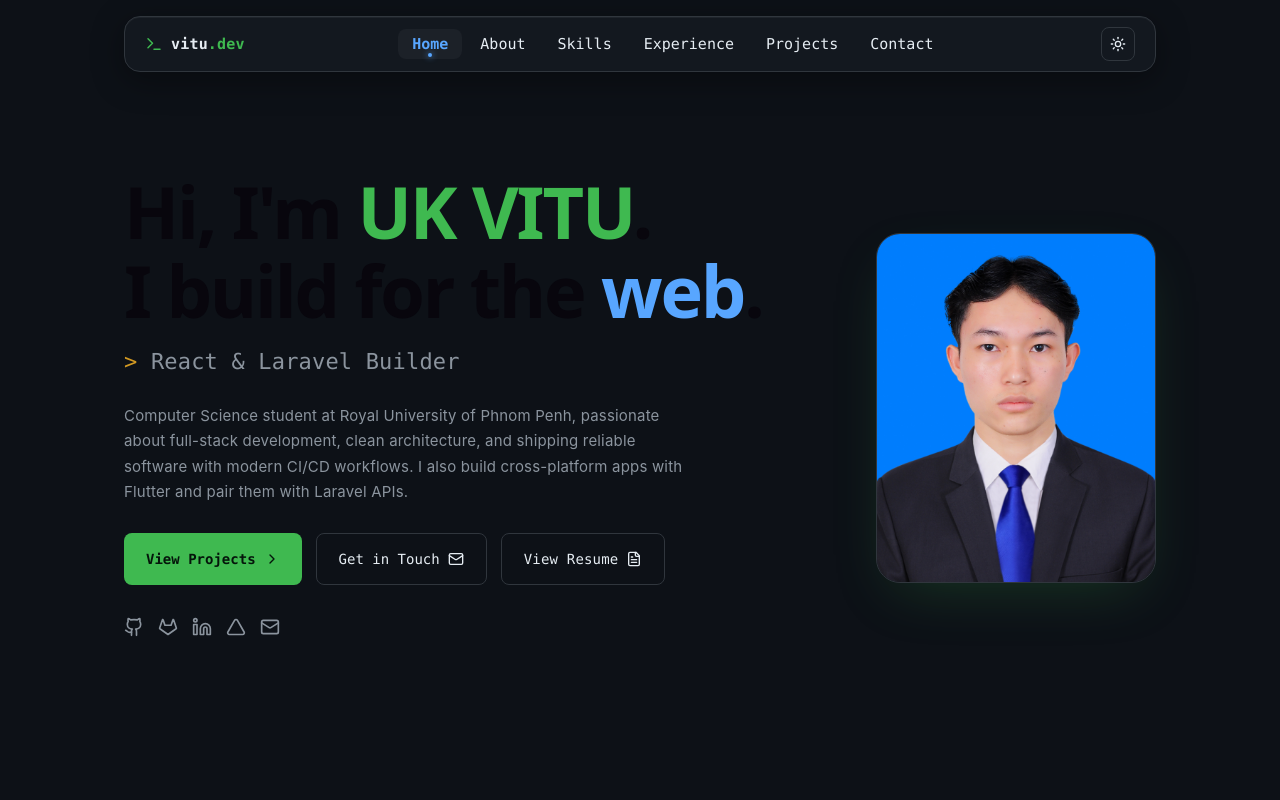
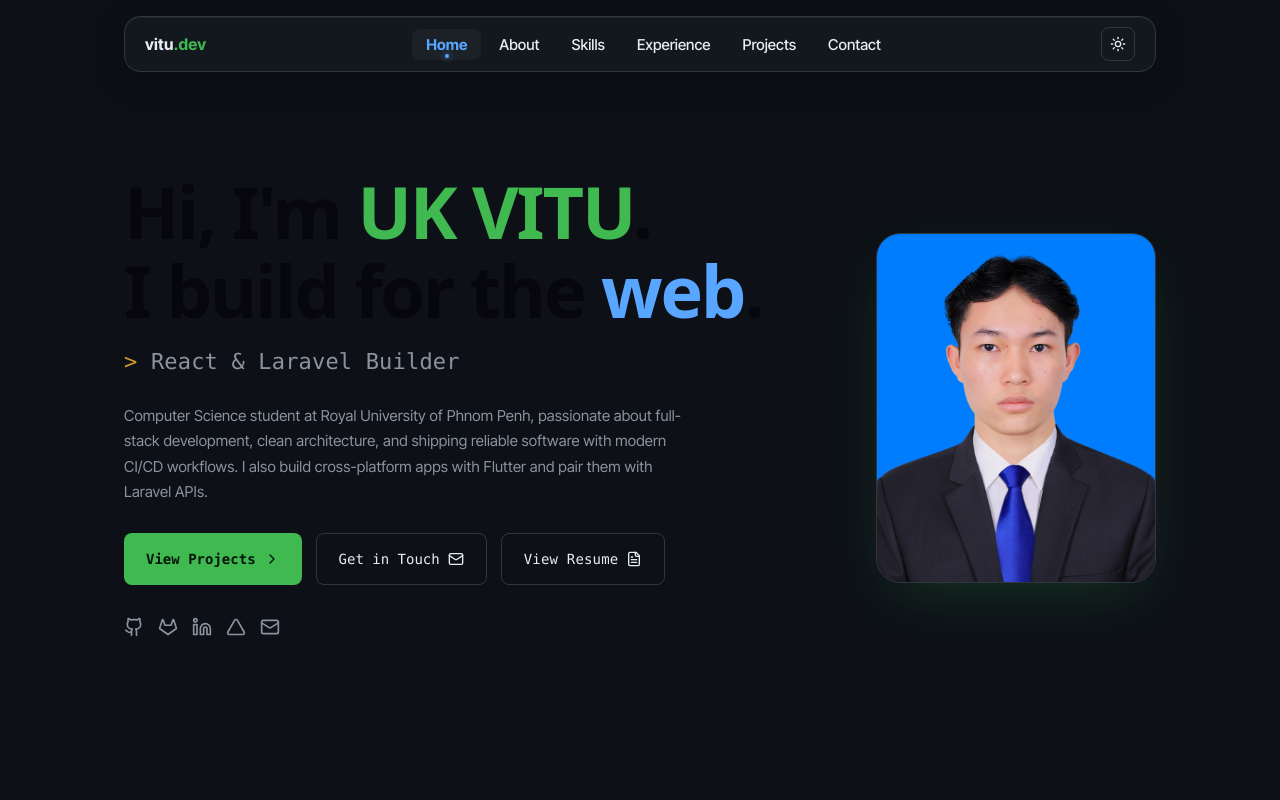
Before and after one commit to vituuk/portfolio, a React (Vite) app: page / in a window 1280 px wide. Shown: the top 800 px of the page. Built offline with nearby package versions, Linux system fonts and the light colour scheme.

Commit message:
style: apply Inter Tight font to header and menu navigation

```diff
--- a/index.html
+++ b/index.html
@@ -6,6 +6,9 @@
     <meta name="viewport" content="width=device-width, initial-scale=1.0" />
     <title>Vitu | Full-Stack Developer Portfolio</title>
     <meta name="description" content="Portfolio of Vitu, a Full-Stack Developer and CS Student at RUPP. Specializing in React, Laravel, Node.js, and Flutter development." />
+    <link rel="preconnect" href="https://fonts.googleapis.com">
+    <link rel="preconnect" href="https://fonts.gstatic.com" crossorigin>
+    <link href="https://fonts.googleapis.com/css2?family=Inter+Tight:ital,wght@0,100..900;1,100..900&display=swap" rel="stylesheet">
   </head>
   <body>
     <div id="root"></div>
--- a/src/components/Header.jsx
+++ b/src/components/Header.jsx
@@ -33,8 +33,8 @@
           transition: "all 0.3s cubic-bezier(0.4, 0, 0.2, 1)",
         }}
       >
-        <div style={{ fontFamily: "var(--mono)", fontWeight: 700, fontSize: 15, display: "flex", alignItems: "center", gap: 8 }}>
-          <Terminal size={18} color="var(--accent)" />
+        <div style={{ fontFamily: "var(--sans)", fontWeight: 700, fontSize: 16, display: "flex", alignItems: "center", gap: 8 }}>
+
           <span>vitu<span style={{ color: "var(--accent)" }}>.dev</span></span>
         </div>
         <nav className="navlinks" style={{ display: "flex", gap: 4 }}>
--- a/src/pages/Portfolio.jsx
+++ b/src/pages/Portfolio.jsx
@@ -46,7 +46,7 @@
         "--accent-2": "#58a6ff",
         "--accent-3": "#d29922",
         "--mono": "'JetBrains Mono', 'Fira Code', ui-monospace, SFMono-Regular, Menlo, monospace",
-        "--sans": "'Inter', -apple-system, BlinkMacSystemFont, sans-serif",
+        "--sans": "'Inter Tight', 'Inter', -apple-system, BlinkMacSystemFont, sans-serif",
         background: "var(--bg)",
         color: "var(--text)",
         fontFamily: "var(--sans)",
@@ -60,7 +60,8 @@
         a { color: inherit; }
         .container { max-width: 1080px; margin: 0 auto; padding: 0 24px; }
         .navlink {
-          font-family: var(--mono);
+          font-family: var(--sans);
+          font-weight: 500;
           font-size: 15px;
           color: var(--text);
           background: none;
```
